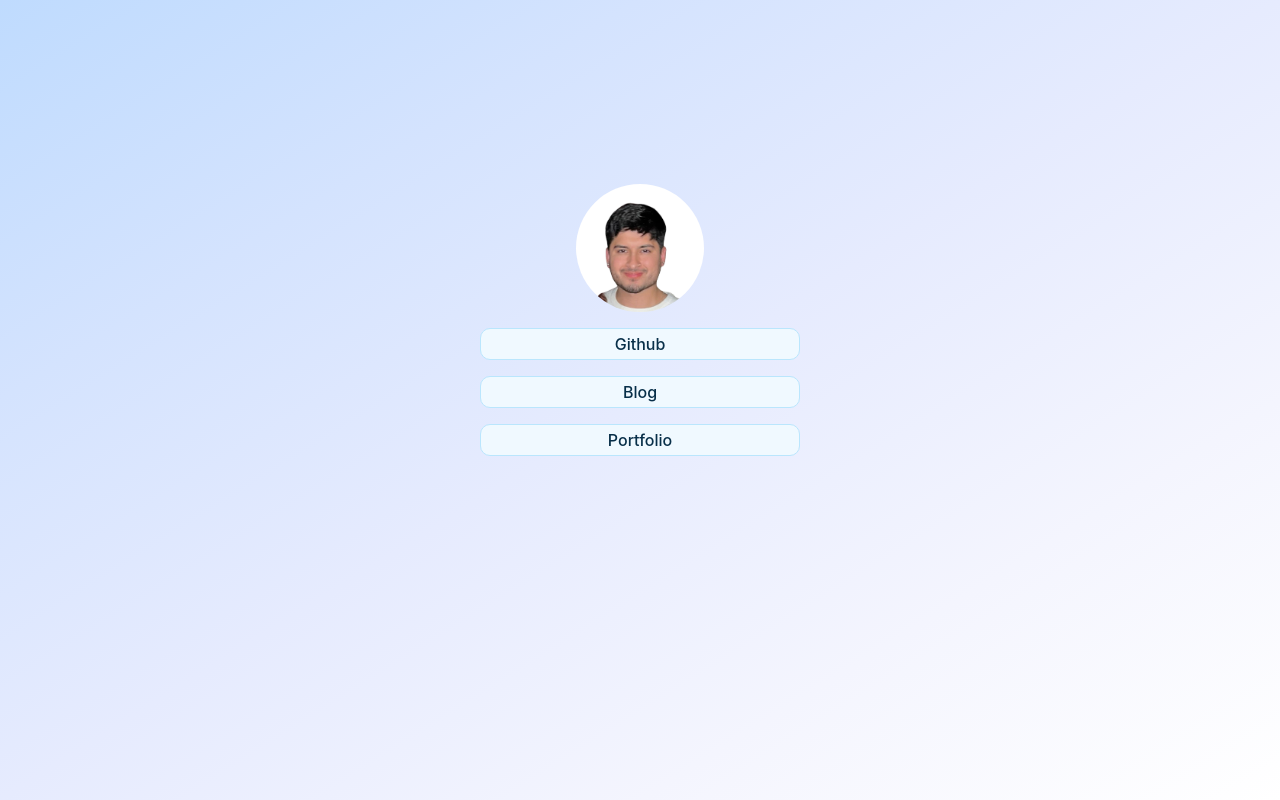
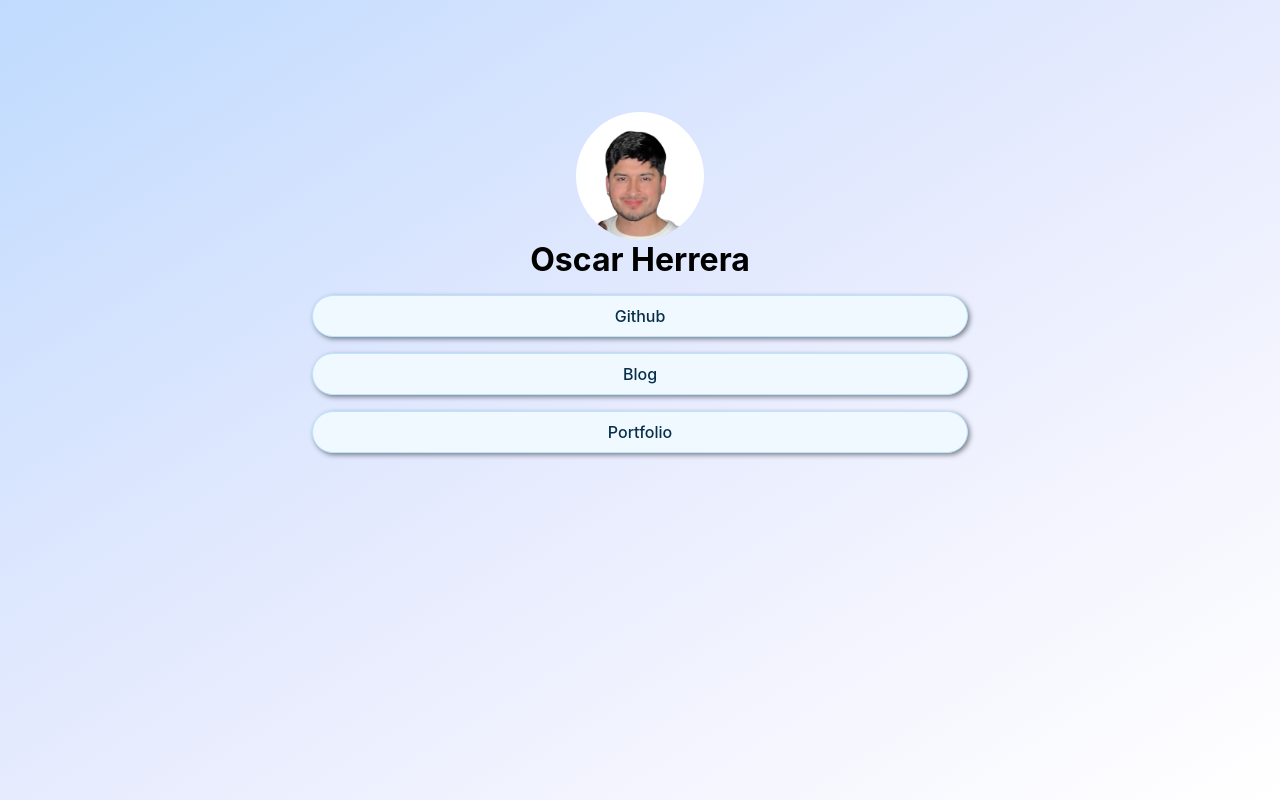
Before and after one commit to oscvrhrr/link-in-bio, a plain HTML site: page index.html in a window 1280 px wide. Drawn offline with Linux system fonts and the light colour scheme.

Commit message:
styled page

```diff
--- a/index.html
+++ b/index.html
@@ -6,12 +6,12 @@
   <link rel="stylesheet" href="/styles.css">
   <title>Links | Oscar Herrera</title>
 </head>
-  <body class="bg-color inter">
-    <main>
-      <div class="img">
+  <body>
+    <main class="bg-color inter">
+      <div class="img-container">
         <img src="./profile-pic.png">
-        <h1>Oscar Herrera</h1>
       </div>
+      <h1>Oscar Herrera</h1>
       <ul class="container">
         <a class="link" target="_blank" href="https://github.com/oscvrhrr">Github</a>
         <a class="link" target="_blank" href="https://dev.to/oscvrhrr">Blog</a>
--- a/styles.css
+++ b/styles.css
@@ -2,6 +2,28 @@
   box-sizing: border-box;
   margin: 0;
   padding: 0;
+}
+
+body {
+  background-image: linear-gradient(to left top, #ffffff, #f4f5fe, #e6ebfe, #d4e3fe, #bfdbfe);
+  height: 100vh;
+  padding: 2rem;
+}
+
+main {
+  align-items: center;
+  margin-top: 5rem;
+  margin-bottom: 10rem;
+}
+
+img {
+  width: 100%;
+  height: auto;
+  object-position: bottom;
+}
+
+h1 {
+  text-align: center;
 }
 
 .inter {
@@ -11,32 +33,12 @@
   font-style: normal;
 }
 
-.bg-color {
-  display: flex;
-  justify-content: center;
-  background-image: linear-gradient(to left top, #ffffff, #f4f5fe, #e6ebfe, #d4e3fe, #bfdbfe);
-  height: 100vh;
-}
-
-main {
-  display: flex;
-  flex-direction: column;
-  justify-content: center;
-  align-items: center;
-  height: 80vh;
-}
-
-.img {
+.img-container {
+  margin: 0 auto;
   width: 8rem;
   height: 8rem;
   border-radius: 100%;
   overflow: hidden;
-}
-
-img {
-  width: 100%;
-  height: auto;
-  object-position: bottom;
 }
 
 .container {
@@ -44,27 +46,36 @@ img {
   flex-direction: column;
   justify-content: center;
   align-items: center;
-  width: 25rem;
+  width: 100%;
 }
 
 .row {
-
   flex-direction: row;
   justify-content: space-evenly;
 }
 
 .link {
   list-style: none;
+  text-decoration: none;
+  display: flex;
+  justify-content: center;
+  align-items: center;
   margin-top: 1rem;
+  padding: 1.25rem 0;
   background-color: bisque;
-  width: 80%;
+  width: 90%;
   height: 2rem;
   border-radius: 10px;
   background-color: rgb(240 249 255);
   border: solid 1px rgb(186 230 253);
-  display: flex;
-  justify-content: center;
-  align-items: center;
   color: rgb(8 47 73);
-  text-decoration: none;
+  border-radius: 1000px;
+  box-shadow: 2px 2px 5px 0px rgba(19, 19, 27, 0.5);
 }
+
+@media screen and  (min-width: 500px) {
+  main {
+    width: 60%;
+    margin: 5rem auto;
+  }
+}
```
